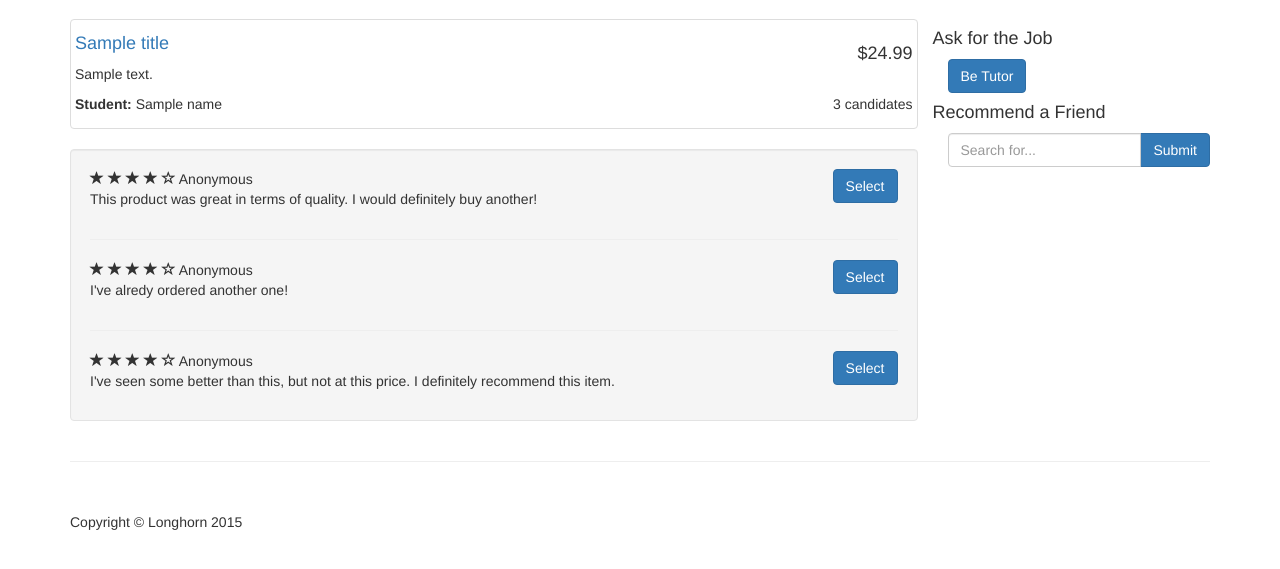
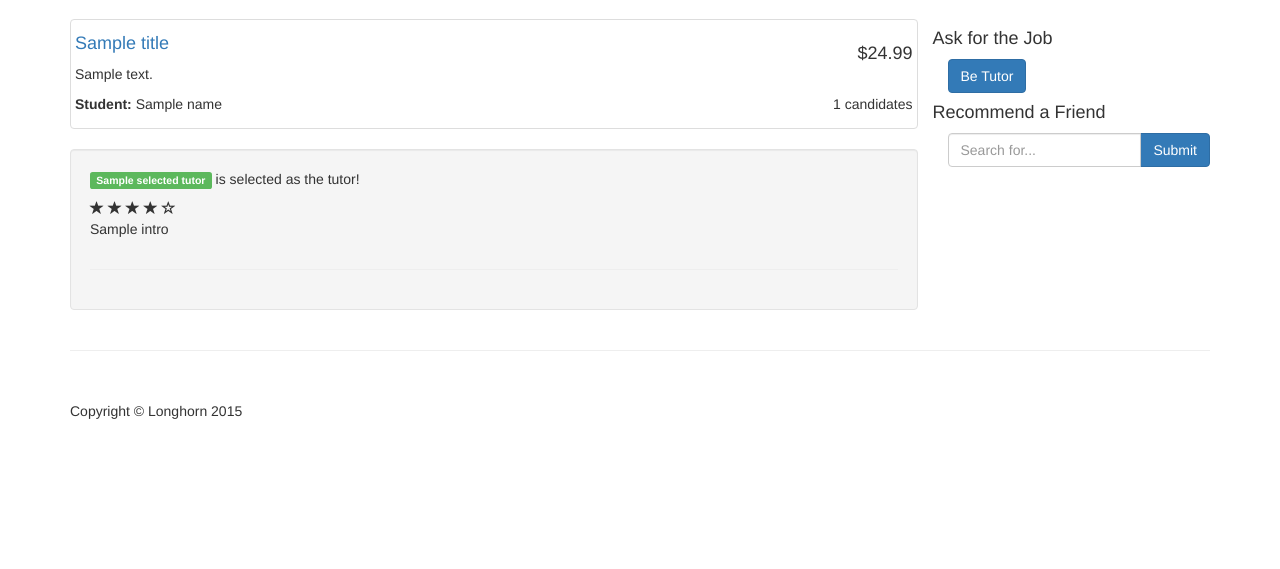
Before and after one commit to acatinfd/longhorntutor, a Python web app: template templates/order.html in a window 1280 px wide. Shown: the part 51-620 px from the top of the page. Run offline with Jinja, Linux system fonts and the light colour scheme; the template is opened without the code that fills it: most values are stand-ins (such as "Sample title", 1, 10 or a date in 2020); some libraries are stand-ins or nearby versions.

Commit message:
Display candidates, select candidate, archived order

```diff
--- a/templates/home.html
+++ b/templates/home.html
@@ -16,7 +16,7 @@
 
       <div class="pending-requests">
         <h1>Pending Requests</h1>
-        {% if pendingOrders.length %}
+        {% if pendingOrders|length %}
           <p>You are invited to help these students!</p>
         {% else %}
           <p>You have no invitation at the moment.</p>
--- a/templates/order.html
+++ b/templates/order.html
@@ -12,62 +12,71 @@
             <p>{{comment}}</p>
         </div>
         <div class="ratings">
-            <p class="pull-right">3 candidates</p>
+            {% if not hasSelectedTutor %}
+              <p class="pull-right">{{ candidates|length }} candidates</p>
+            {% endif %}
             <p>
-                <b>Student:</b> {{name}}
+                <b>Student:</b> {{ name }}
             </p>
+            {% if own_the_order %}
+            <p>
+                <b>Contact:</b> {{ email }}
+            </p>
+            {% endif %}
         </div>
     </div>
 
     <div class="well">
-        <div class="row">
-            <div class="col-md-12">
-                <span class="glyphicon glyphicon-star"></span>
-                <span class="glyphicon glyphicon-star"></span>
-                <span class="glyphicon glyphicon-star"></span>
-                <span class="glyphicon glyphicon-star"></span>
-                <span class="glyphicon glyphicon-star-empty"></span>
-                Anonymous
-                <button class="btn btn-primary pull-right">Select</button>
-                <p>This product was great in terms of quality. I would definitely buy another!</p>
-            </div>
-        </div>
+      {% if selectedTutor %}
+      <div class="row">
+          <div class="col-md-12">
+            <p><span class="label label-success">{{ selectedTutor['name'] }}</span> is selected as the tutor!</p>
 
-        <hr>
+            {% for i in range(selectedTutor['tutor_rating']) %}
+              <span class="glyphicon glyphicon-star"></span>
+            {% endfor %}
+            {% for i in range(5 - selectedTutor['tutor_rating']) %}
+              <span class="glyphicon glyphicon-star-empty"></span>
+            {% endfor %}
 
-        <div class="row">
-            <div class="col-md-12">
-                <span class="glyphicon glyphicon-star"></span>
-                <span class="glyphicon glyphicon-star"></span>
-                <span class="glyphicon glyphicon-star"></span>
-                <span class="glyphicon glyphicon-star"></span>
-                <span class="glyphicon glyphicon-star-empty"></span>
-                Anonymous
-                <button class="btn btn-primary pull-right">Select</button>
-                <p>I've alredy ordered another one!</p>
-            </div>
-        </div>
-
-        <hr>
-
-        <div class="row">
-            <div class="col-md-12">
-                <span class="glyphicon glyphicon-star"></span>
-                <span class="glyphicon glyphicon-star"></span>
-                <span class="glyphicon glyphicon-star"></span>
-                <span class="glyphicon glyphicon-star"></span>
-                <span class="glyphicon glyphicon-star-empty"></span>
-                Anonymous
-                <button class="btn btn-primary pull-right">Select</button>
-                <p>I've seen some better than this, but not at this price. I definitely recommend this item.</p>
-            </div>
-        </div>
-
+            <p>{{ selectedTutor['intro'] }}</p>
+            {% if own_the_order %}
+            <p>
+                <b>Contact:</b> {{ email }}
+            </p>
+            {% endif %}
+          </div>
+      </div>
+      <hr>
+      {% elif candidates|length == 0 %}
+          <p> No candidate is available at the moment </p>
+        {% else %}
+        <p> Candidates for this student </p>
+          {% for p in candidates %}
+          <div class="row">
+              <div class="col-md-12">
+                {% for i in range(p['tutor_rating']) %}
+                  <span class="glyphicon glyphicon-star"></span>
+                {% endfor %}
+                {% for i in range(5 - p['tutor_rating']) %}
+                  <span class="glyphicon glyphicon-star-empty"></span>
+                {% endfor %}
+                  {{ p['name'] }}
+                  <form action="/api/accepttutor" method="post">
+                    <input type="submit" class="btn btn-primary pull-right" value="Accept"></input>
+                    <input type="hidden" value="{{ p['user_id'] }}" name="user_id">
+                    <input type="hidden" value="{{ order_id }}" name="order_id">
+                  </form>
+                  <p>{{ p['intro'] }}</p>
+              </div>
+          </div>
+          <hr>
+          {% endfor %}
+          {% endif %}
     </div>
-
   </div>
 
-
+  {% if not hasSelectedTutor %}
   <div class="col-md-3">
     <div class="row">
       <h4>Ask for the Job</h4>
@@ -105,7 +114,7 @@
       </div>
     </div>
   </div>
-
+  {% endif %}
 </div>
 
 {% endblock %}
```
Also changed, not shown: handlers/Order.py (+9 -1 lines), handlers/api/GetOrderInfo.py (+29 -1 lines).
